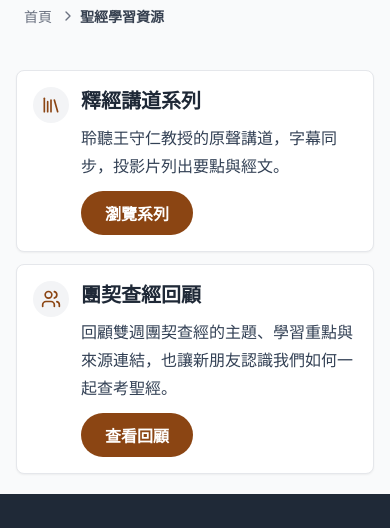
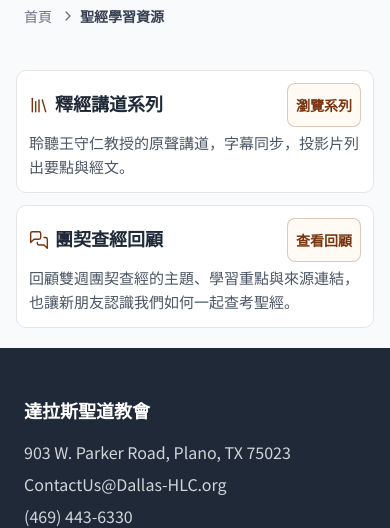
Before and after one commit to junyang168/smart-answer, a Next.js app in the folder web/: page /resources in a window 390 px wide. Shown: the part 150-678 px from the top of the page. Built offline with nearby package versions, Linux system fonts and the light colour scheme; no server answers.

Commit message:
Align resource card actions across mobile and desktop

```diff
--- a/web/src/app/components/ResourceCenter.tsx
+++ b/web/src/app/components/ResourceCenter.tsx
@@ -1,4 +1,4 @@
-import { BookOpen, Library, Mic, Users } from 'lucide-react';
+import { BookOpen, FilePenLine, Library, MessagesSquare } from 'lucide-react';
 import { getServerSession } from 'next-auth';
 import ResourceCard from '@/app/components/resources/ResourceCard';
 import { authConfig } from '@/app/utils/auth';
@@ -21,18 +21,18 @@ const resourceCardsData = [
     linkLabel: '瀏覽系列',
   },
   {
-    icon: Users,
+    icon: MessagesSquare,
     title: '團契查經回顧',
     description: `回顧雙週團契查經的主題、學習重點與來源連結，也讓新朋友認識我們如何一起查考聖經。`,
     link: '/resources/fellowship',
     linkLabel: '查看回顧',
   },
   {
-    icon: Mic,
+    icon: FilePenLine,
     title: '講道校對與編輯',
     description: `認領逐字稿，校對講道內容，查看編輯與發布進度。`,
     link: '/resources/series',
-    linkLabel: '查看校對進度',
+    linkLabel: '校對編輯',
     visibleTo: canUseSermonEditing,
   },
 ];
@@ -40,7 +40,7 @@ const resourceCardsData = [
 export async function ResourceCenter() {
   const session = await getServerSession(authConfig);
   const cards = resourceCardsData.filter(card => !card.visibleTo || card.visibleTo(session?.user?.role));
-  const columns = cards.length === 2 ? "md:grid-cols-2 max-w-4xl" : "md:grid-cols-2 lg:grid-cols-3 max-w-6xl";
+  const columns = cards.length === 3 ? "md:grid-cols-2 lg:grid-cols-3 max-w-6xl" : "md:grid-cols-2 max-w-4xl";
   return (
     <section className="bg-gray-50 px-4 py-5 sm:px-6 sm:py-8">
       <h1 className="sr-only">聖經學習資源</h1>
--- a/web/src/app/components/resources/ResourceCard.tsx
+++ b/web/src/app/components/resources/ResourceCard.tsx
@@ -1,8 +1,5 @@
-// components/resources/ResourceCard.tsx
 import Link from 'next/link';
 import type { LucideIcon } from 'lucide-react';
-import ReactMarkdown from 'react-markdown'; // ✅ 步驟 1: 引入庫
-import remarkGfm from 'remark-gfm';         // ✅ 引入 GFM 插件
 
 interface ResourceCardProps {
   icon: LucideIcon;
@@ -12,26 +9,20 @@ interface ResourceCardProps {
   linkLabel: string;
 }
 
-const ResourceCard = ({ icon: Icon, title, description, link, linkLabel }: ResourceCardProps) => {
+export default function ResourceCard({ icon: Icon, title, description, link, linkLabel }: ResourceCardProps) {
   return (
-    <div className="bg-white border border-gray-200 rounded-lg p-4 md:p-6 shadow-sm hover:shadow-lg transition-shadow duration-300 grid grid-cols-[auto_1fr] items-start gap-x-3 md:flex md:flex-col">
-      <div className="row-span-3 bg-gray-100 p-2 rounded-full md:mb-3 md:p-3">
-        <Icon className="w-5 h-5 md:w-7 md:h-7 text-[#8B4513]" />
+    <div className="rounded-[10px] border border-stone-200 bg-white p-3 sm:p-4">
+      <div className="grid grid-cols-[auto_minmax(0,1fr)_auto] items-center gap-1.5 sm:gap-2">
+        <Icon aria-hidden="true" strokeWidth={1.7} className="h-5 w-5 text-amber-900" />
+        <h3 className="font-display text-base font-bold leading-snug text-gray-800 min-[346px]:text-lg">{title}</h3>
+        <Link
+          href={link}
+          className="inline-flex min-h-11 items-center whitespace-nowrap rounded-lg border border-amber-900/25 bg-orange-50/60 px-2 text-sm font-semibold text-amber-900 hover:bg-orange-100 focus-visible:outline-2 focus-visible:outline-offset-2 focus-visible:outline-amber-900 sm:px-3"
+        >
+          {linkLabel}
+        </Link>
       </div>
-      <h3 className="text-xl font-bold font-display text-gray-800 mb-2">{title}</h3>
-      <div className="col-start-2 text-gray-600 flex-grow mb-3">
-        <div className="prose prose-slate max-w-none">
-            <ReactMarkdown remarkPlugins={[remarkGfm]}>{description}</ReactMarkdown>
-        </div>
-      </div>
-      <Link href={link} className="col-start-2 inline-flex min-h-11 items-center justify-self-start mt-auto bg-[#8B4513] text-white font-bold py-2 px-6 rounded-full hover:bg-opacity-90 transition-all md:self-start">
-        {linkLabel}
-      </Link>
+      <p className="mt-1 text-[15px] leading-relaxed text-gray-600">{description}</p>
     </div>
-
-
-
   );
-};
-
-export default ResourceCard;
+}
```
